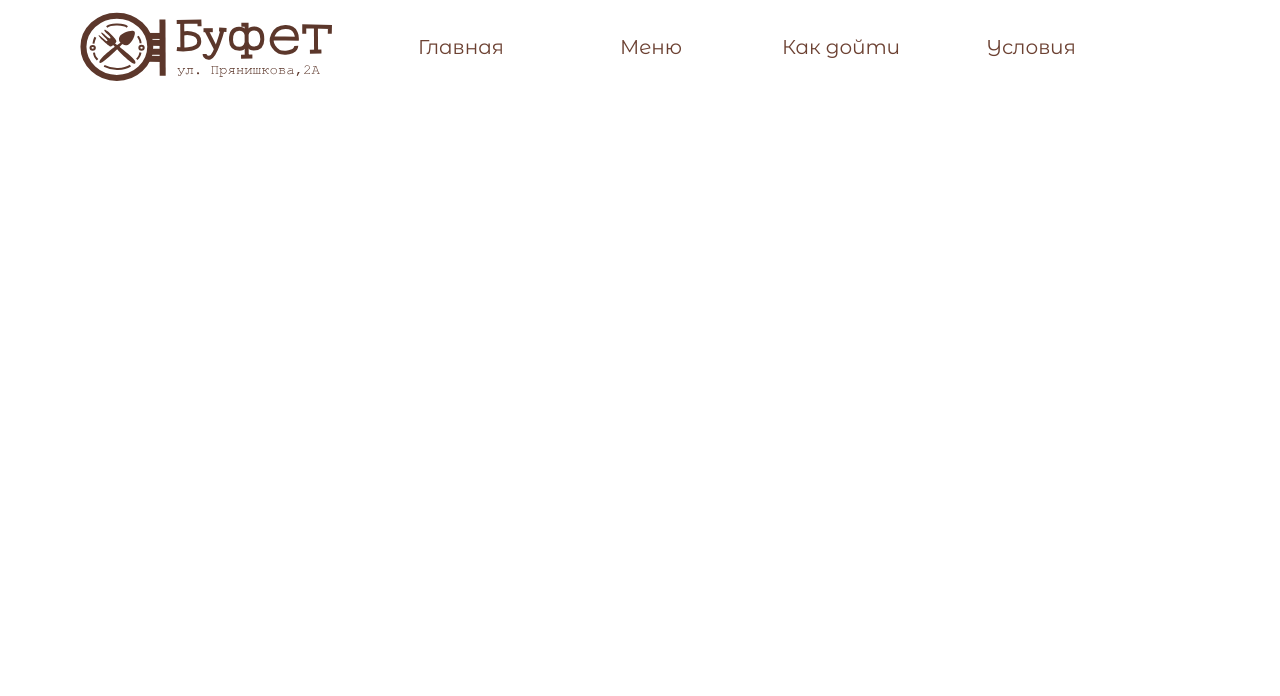
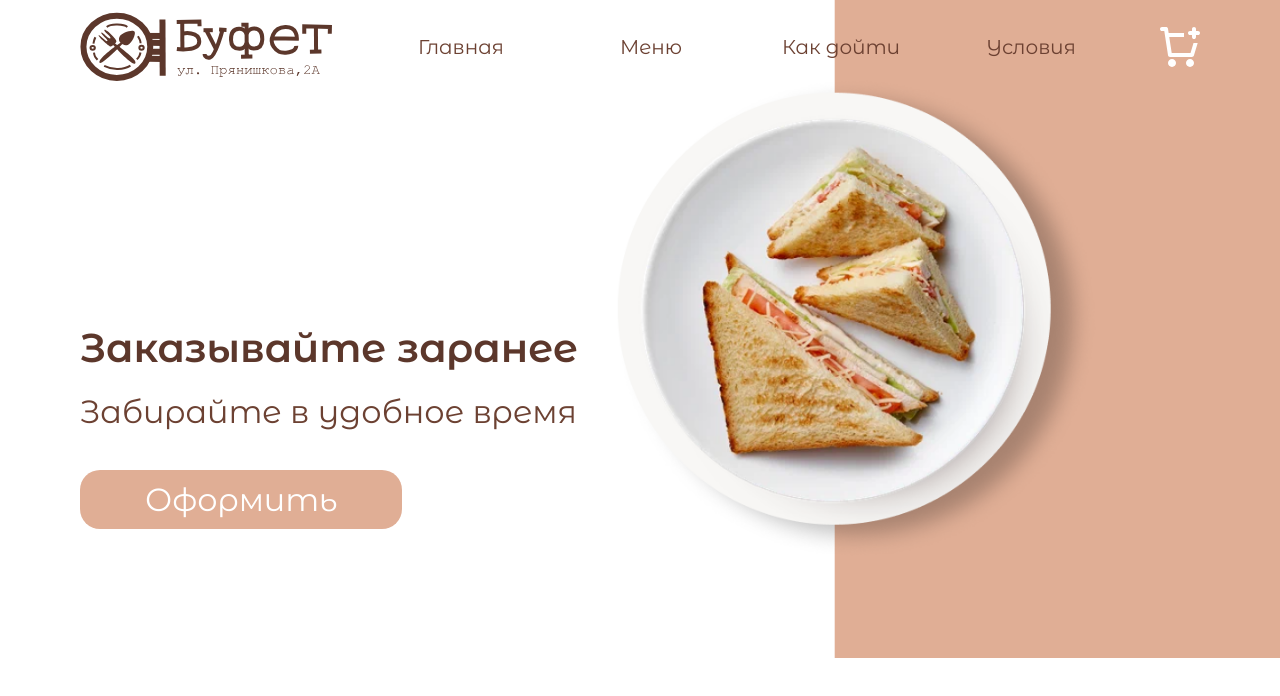
Before and after one commit to SHIMAD4/poly-canteen, a React (Vite) app: page / in a window 1280 px wide. Shown: the top 696 px of the page. Built offline with nearby package versions, Linux system fonts and the light colour scheme.

Commit message:
add: hero component

```diff
--- a/src/App.jsx
+++ b/src/App.jsx
@@ -1,9 +1,11 @@
 import Header from './Components/Header';
+import Hero from './Components/Hero';
 
 function App() {
   return (
     <>
       <Header />
+      <Hero />
     </>
   )
 }
--- /dev/null
+++ b/src/Components/Hero.jsx
@@ -0,0 +1,16 @@
+import background from '../assets/hero/hero-bg.png';
+
+function Hero () {
+    return (
+        <div className="container mx-auto px-20 h-screen flex flex-col justify-center">
+            <img className='absolute top-[-70px] left-0 z-[-1] w-[100%]' src={background} alt="hero background" />
+            <div className="mt-[-120px]">
+                <h1 className="text-[#5C372B] text-[40px] font-semibold mb-[10px]">Заказывайте заранее</h1>
+                <p className="text-[#6C4132] text-[32px] mb-[40px]">Забирайте в удобное время</p>
+                <a className="text-white text-[32px] px-[65px] py-[10px] bg-[#E0AE95] rounded-[20px] hover:bg-[#c29781] active:bg-[#a57f6d]" href="#">Оформить</a>
+            </div>
+        </div>
+    )
+}
+
+export default Hero
--- a/src/index.css
+++ b/src/index.css
@@ -11,3 +11,12 @@
 body {
   font-family: 'Montserrat Alternates', sans-serif;
 }
+
+::-webkit-scrollbar {
+  background-color: #c29781;
+}
+
+::-webkit-scrollbar-thumb {
+  background-color: #a7806d;
+  border-radius: 40px;
+}
--- a/tailwind.config.js
+++ b/tailwind.config.js
@@ -4,7 +4,11 @@ export default {
     "./src/**/*.{js,jsx}",
   ],
   theme: {
-    extend: {},
+    extend: {
+      backgroundImage: {
+        'hero-pattern': "url('/src/assets/hero/hero-bg.png')",
+      }
+    },
   },
   plugins: [],
 }
```
Also changed, not shown: src/assets/hero/hero-bg.png (added).
